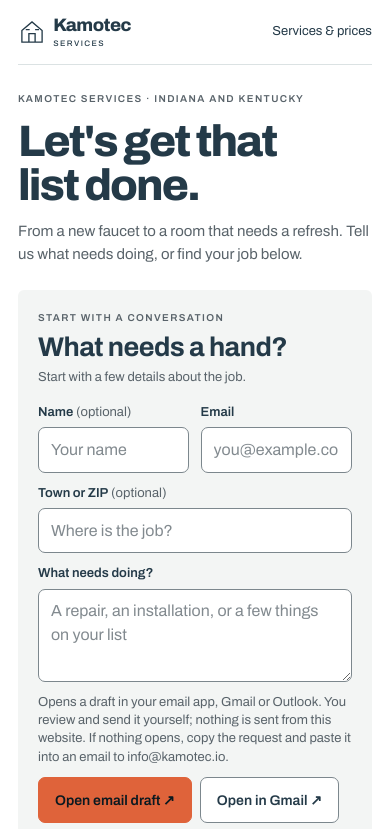
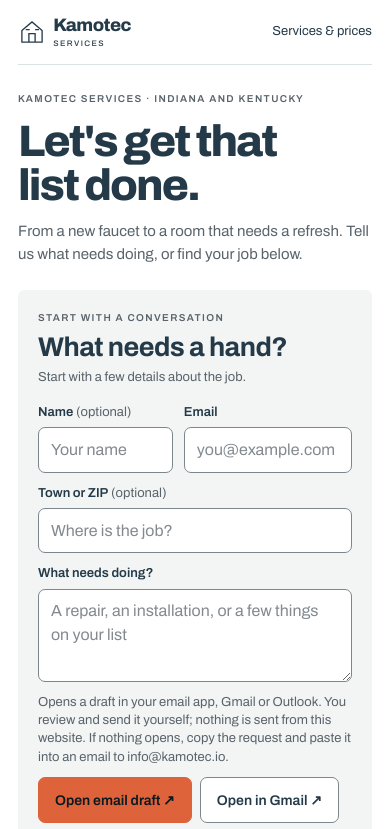
Before and after one commit to dbeihl/priced-catalog, a React (Vite) app: page / in a window 390 px wide. Shown: the top 829 px of the page. Built offline with nearby package versions, Linux system fonts and the light colour scheme.

Commit message:
fix: fit contact email hint on narrow screens

```diff
--- a/src/index.css
+++ b/src/index.css
@@ -428,6 +428,9 @@ button {
     margin-top: 0.3rem;
     font-size: 13px;
   }
+  .contact-details {
+    grid-template-columns: minmax(0, 1fr) minmax(0, 1.25fr);
+  }
   .work-grid {
     grid-template-columns: minmax(0, 1fr) minmax(0, 1fr);
   }
@@ -437,6 +440,11 @@ button {
   .work-grid figure:first-child img {
     aspect-ratio: 4 / 3;
     object-position: 50% 30%;
+  }
+}
+@media (max-width: 389px) {
+  .contact-details {
+    grid-template-columns: minmax(0, 1fr);
   }
 }
 @media (min-width: 600px) {
```
